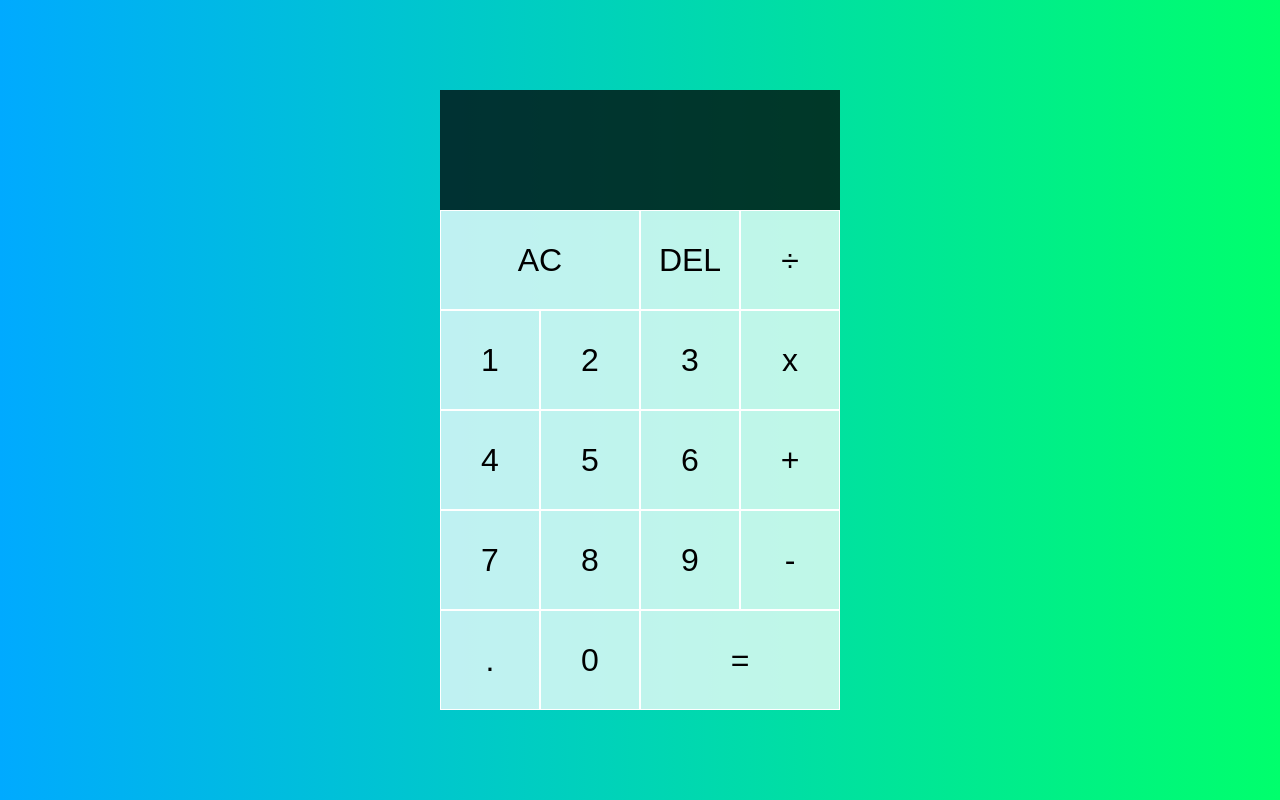
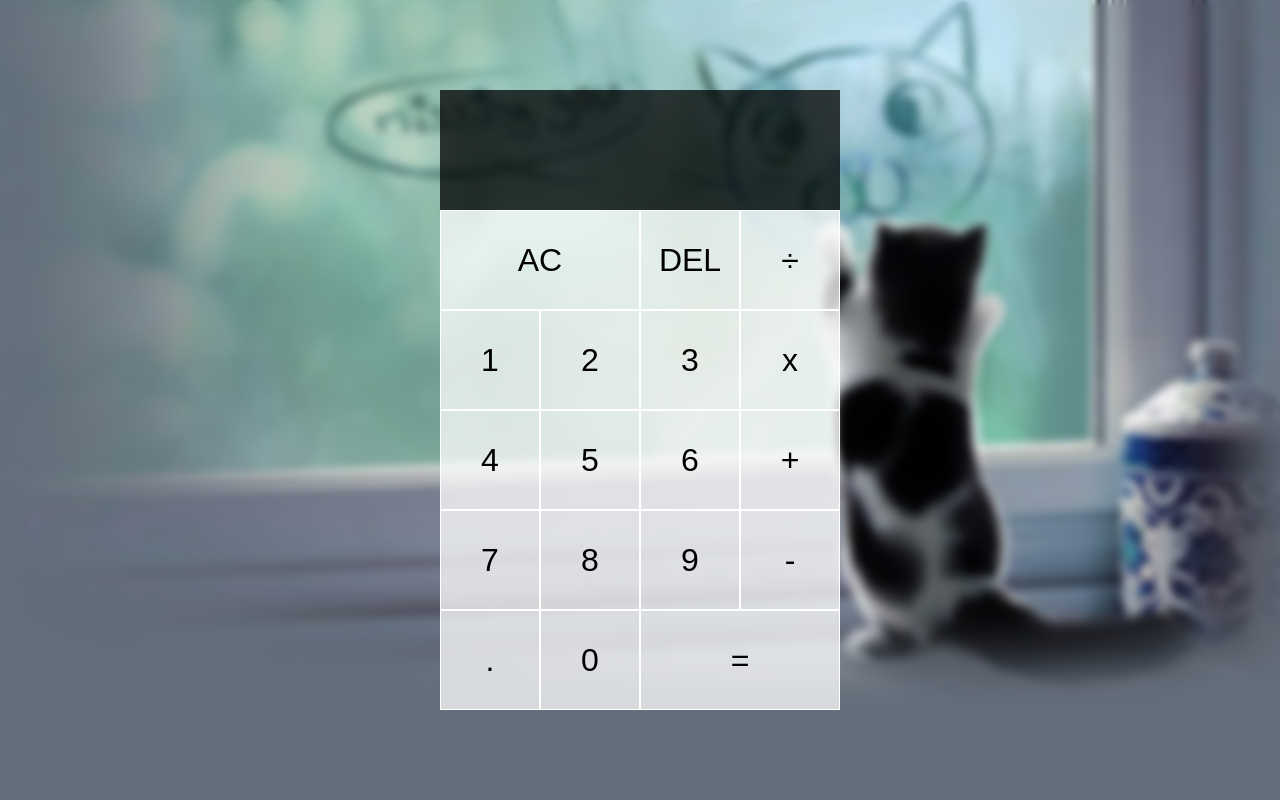
Before and after one commit to GustavoJPereira/Calculadora, a plain HTML site: page index.html in a window 1280 px wide. Drawn offline with Linux system fonts and the light colour scheme.

Commit message:
finalizado

```diff
--- a/style/estilo.css
+++ b/style/estilo.css
@@ -7,7 +7,10 @@
 body {
     padding: 0;
     margin: 0;
-    background: linear-gradient(to right, #00aaff, #00ff6c);
+    background-image: url("../images/439570.jpg");
+    background-position: center;
+    background-size: cover;
+    backdrop-filter: blur(5px);
 }
 
 .grid-calculadora {
```
Also changed, not shown: images/439570.jpg (added).
